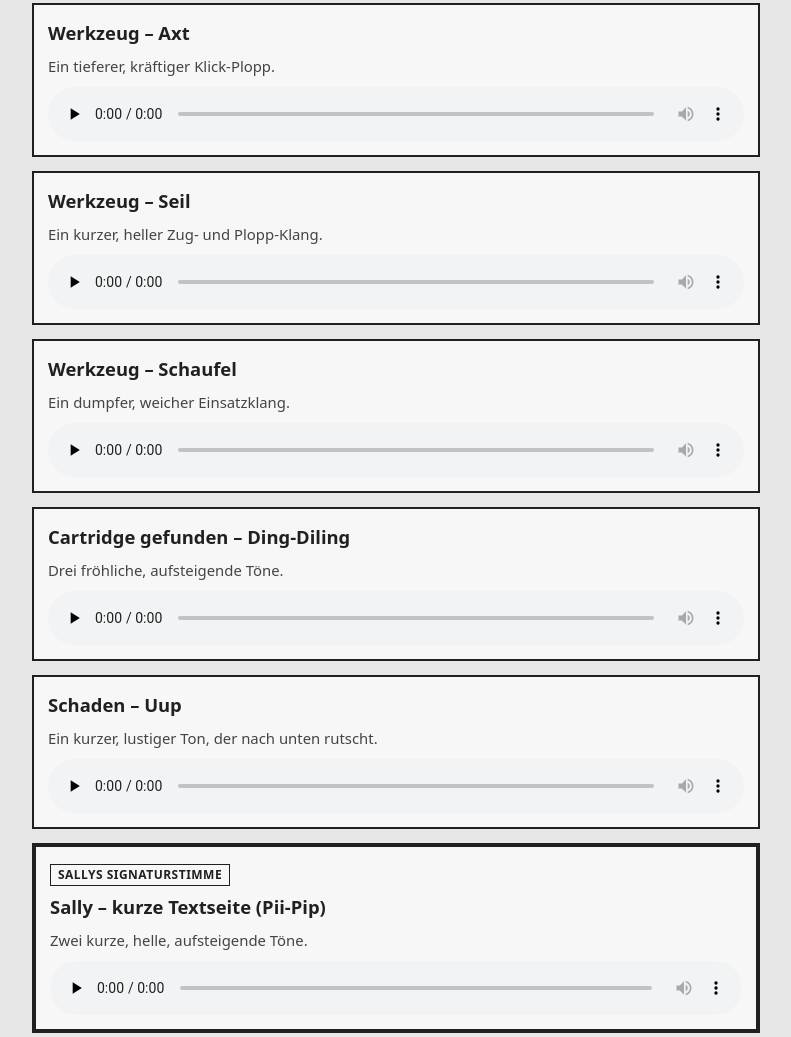
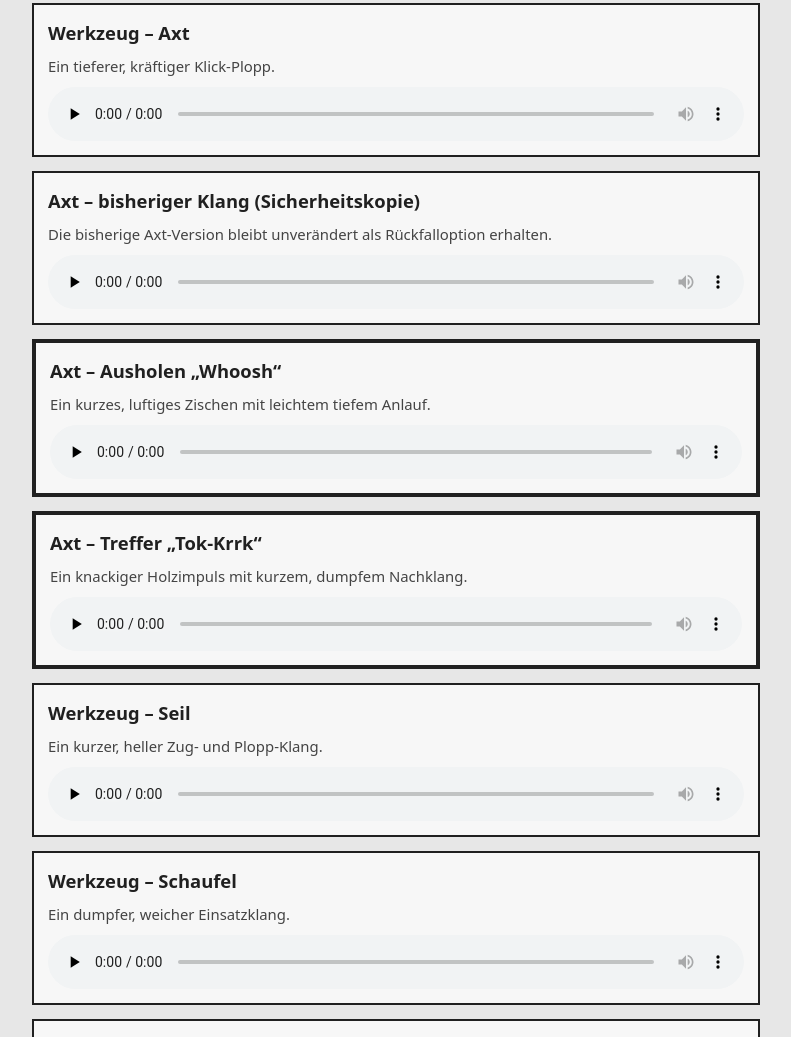
Before and after one commit to mcfilz79/Sticky-Rescue-Quest-Test, a plain HTML site: page sounds/index.html in a window 1280 px wide. Shown: the part 1087-2124 px from the top of the page, without its empty margins (244-1035 px from the left). Drawn offline with Linux system fonts and the light colour scheme.

Commit message:
Sound-Hoerseite und neue WAV-Dateien veroeffentlichen

```diff
--- a/sounds/index.html
+++ b/sounds/index.html
@@ -65,6 +65,21 @@ footer{margin-top:22px;font-size:.85rem;color:#444}
 <audio controls preload="none" src="audio/werkzeug_axt.wav">Audio nicht unterstützt.</audio>
 </section>
 <section class="sound">
+<h2>Axt – bisheriger Klang (Sicherheitskopie)</h2>
+<p>Die bisherige Axt-Version bleibt unverändert als Rückfalloption erhalten.</p>
+<audio controls preload="none" src="audio/werkzeug_axt_alt.wav">Audio nicht unterstützt.</audio>
+</section>
+<section class="sound featured">
+<h2>Axt – Ausholen „Whoosh“</h2>
+<p>Ein kurzes, luftiges Zischen mit leichtem tiefem Anlauf.</p>
+<audio controls preload="none" src="audio/werkzeug_axt_whoosh.wav">Audio nicht unterstützt.</audio>
+</section>
+<section class="sound featured">
+<h2>Axt – Treffer „Tok-Krrk“</h2>
+<p>Ein knackiger Holzimpuls mit kurzem, dumpfem Nachklang.</p>
+<audio controls preload="none" src="audio/werkzeug_axt_treffer.wav">Audio nicht unterstützt.</audio>
+</section>
+<section class="sound">
 <h2>Werkzeug – Seil</h2>
 <p>Ein kurzer, heller Zug- und Plopp-Klang.</p>
 <audio controls preload="none" src="audio/werkzeug_seil.wav">Audio nicht unterstützt.</audio>
```
